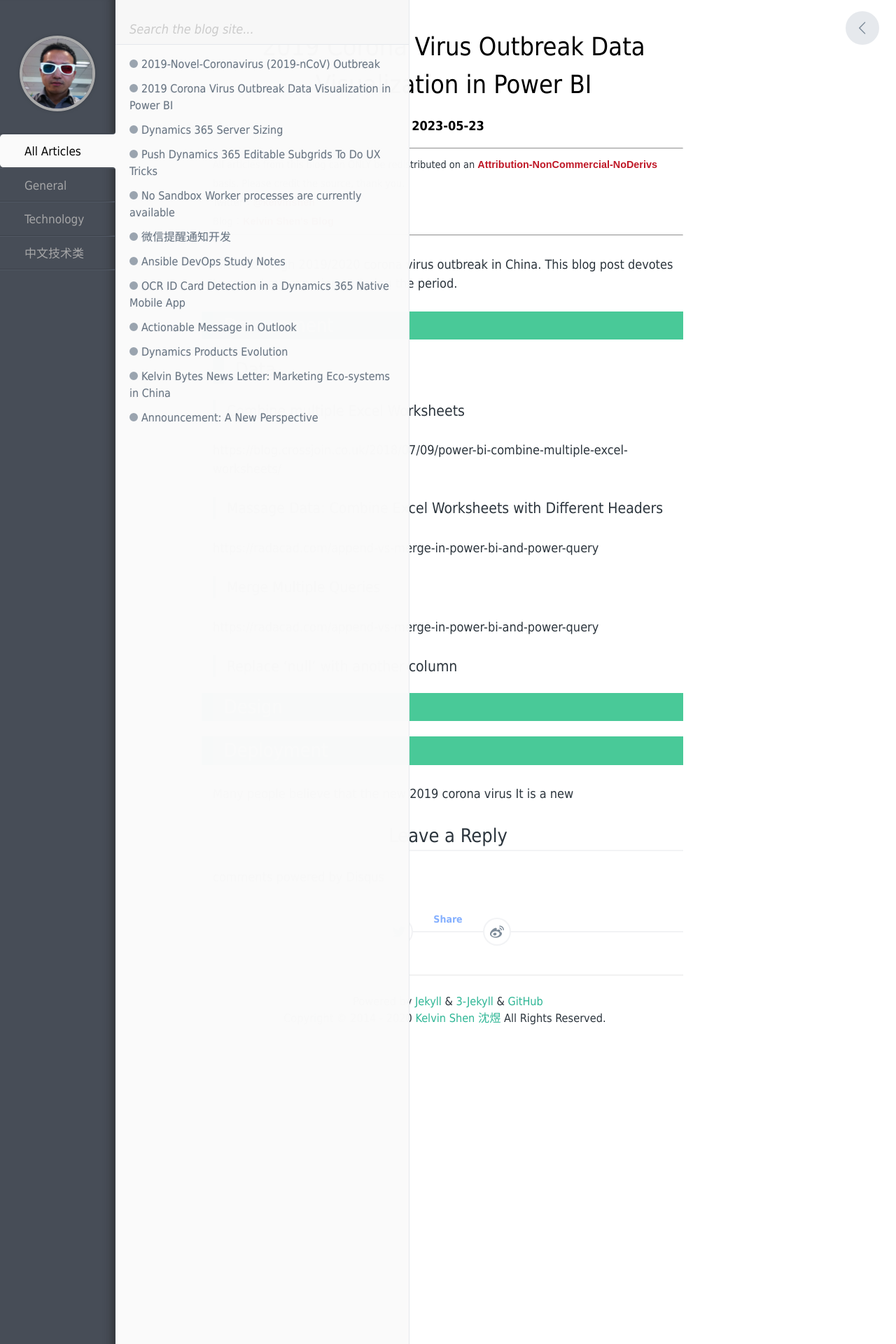
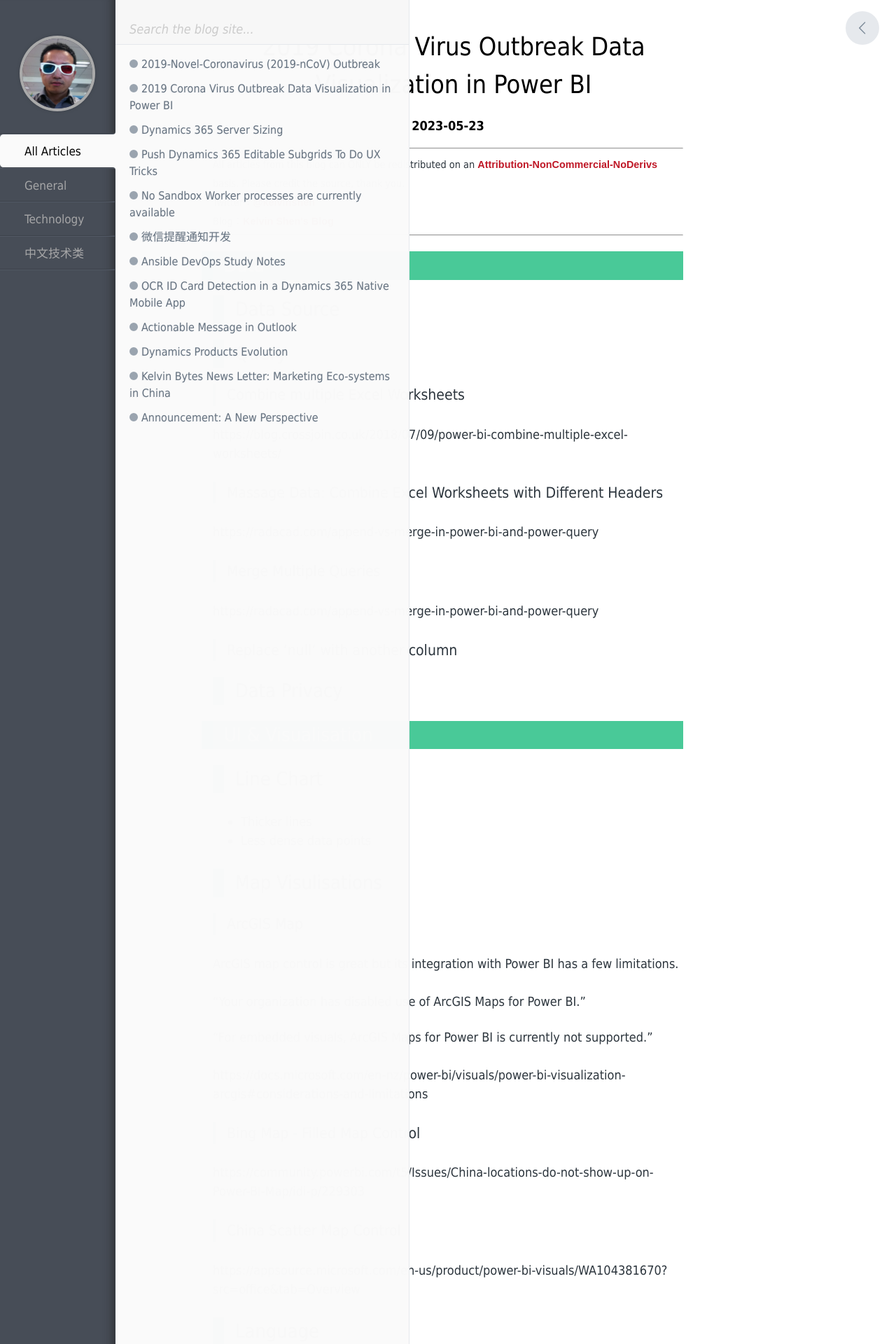
Before and after one commit to nzkelvin/nzkelvin.github.io, a Jekyll site: the page built from _posts/2021-05-23-2019-corona-virus-outbreak-data-visualization.markdown, in a window 1280 px wide. Shown: the top 1920 px of the page at 70% size. Built offline with Jekyll 4.4.1, drawn with Linux system fonts in a browser that asks for light colours; comment, search, counter and statistics services are not loaded; some of the changed text lies outside the part shown.

```diff
--- a/_posts/2021-05-23-2019-corona-virus-outbreak-data-visualization.markdown
+++ b/_posts/2021-05-23-2019-corona-virus-outbreak-data-visualization.markdown
@@ -10,10 +10,11 @@ sharing:
     facebook: "Ansible DevOps Study Notes"
     linkedin: "Ansible DevOps Study Notes"
 ---
-I lived through 2019/2020 corona virus outbreak in China. This blog post devotes to record my experience during the period.
 
-# Deveopment
-## Data
+# Data
+## Data Source
+
+## Query
 ### Combine multiple Excel Worksheets
 https://blog.crossjoin.co.uk/2018/07/09/power-bi-combine-multiple-excel-worksheets/
 
@@ -26,7 +27,42 @@ https://radacad.com/append-vs-merge-in-power-bi-and-power-query
 
 ### Replace 'null' with another column
 
-# Design
+## Data Privacy
+
+
+# UI & Visualisation
+## Line Chart
+* Thicker lines
+* Less dense data points
+
+
+## Map Visulisations
+### ArcGIS Map
+ArcGIS map control is great but its integration with Power BI has a few limitations.
+
+#### "Your organization has disabled use of ArcGIS Maps for Power BI."
+
+#### "For embedded visuals, ArcGIS Maps for Power BI is currently not supported."
+https://docs.microsoft.com/en-nz/power-bi/visuals/power-bi-visualization-arcgis#considerations-and-limitations
+
+### Bing Map - Filled Map Control
+https://community.powerbi.com/t5/Issues/China-locations-do-not-show-up-on-Power-BI-Map/idi-p/229303
+
+### China Scatter Map Control
+https://appsource.microsoft.com/en-us/product/power-bi-visuals/WA104381670?src=office&tab=Overview
+
+## Language
+
+## Political Correctness
+
+
 
 # Deployment
 Many people believe that the new 2019 corona virus It is a new
+
+## Publish to Web (Public Domain)
+### Embed Code: "Contact your admin to enable code creation"
+Admin Portal > Tenent Settings
+
+# My Competition
+https://community.powerbi.com/t5/Data-Stories-Gallery/Coronavirus-Outbreak/td-p/914037
```
Also changed, not shown: _posts/2020-01-29-push-dynamics-365-editable-subgrids-to-do-ux-tricks.markdown (+6 -6 lines), 5 other files.
